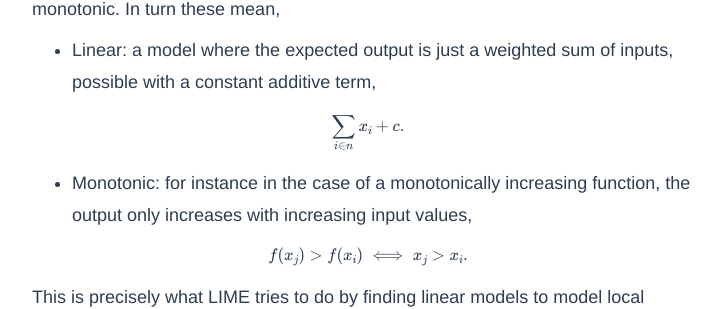
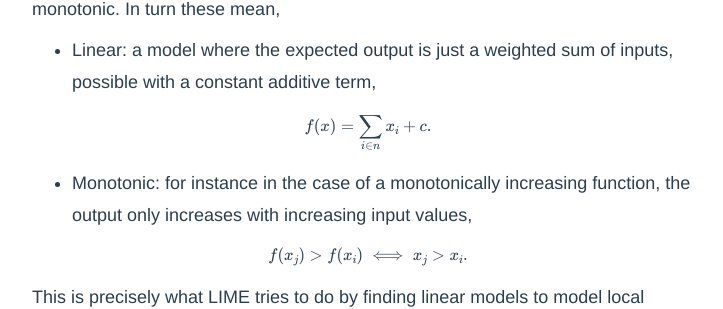
Before and after one commit to tpgmartin/tpgmartin.github.io, a Jekyll site: the page built from _posts/2018-07-26-shining-a-light-on-black-box-models-with-lime.md, in a window 1280 px wide and 900 px high, scrolled down 2476 px. Shown: the part 145-454 px from the top of the window, without its empty margins (272-995 px from the left). Built offline with Jekyll 4.4.1, drawn with Linux system fonts in a browser that asks for light colours; formulas are drawn with MathJax 3; comment, search, counter and statistics services are not loaded.

Commit message:
Add function

```diff
--- a/_posts/2018-07-26-shining-a-light-on-black-box-models-with-lime.md
+++ b/_posts/2018-07-26-shining-a-light-on-black-box-models-with-lime.md
@@ -33,7 +33,7 @@ The gold-standard for explainable models is something which is linear and monoto
 * Linear: a model where the expected output is just a weighted sum of inputs, possible with a constant additive term,
 
 $$
-    \sum_{i\in n} x_i + c.
+    f(x) = \sum_{i\in n} x_i + c.
 $$
 
 * Monotonic: for instance in the case of a monotonically increasing function, the output only increases with increasing input values,
```
